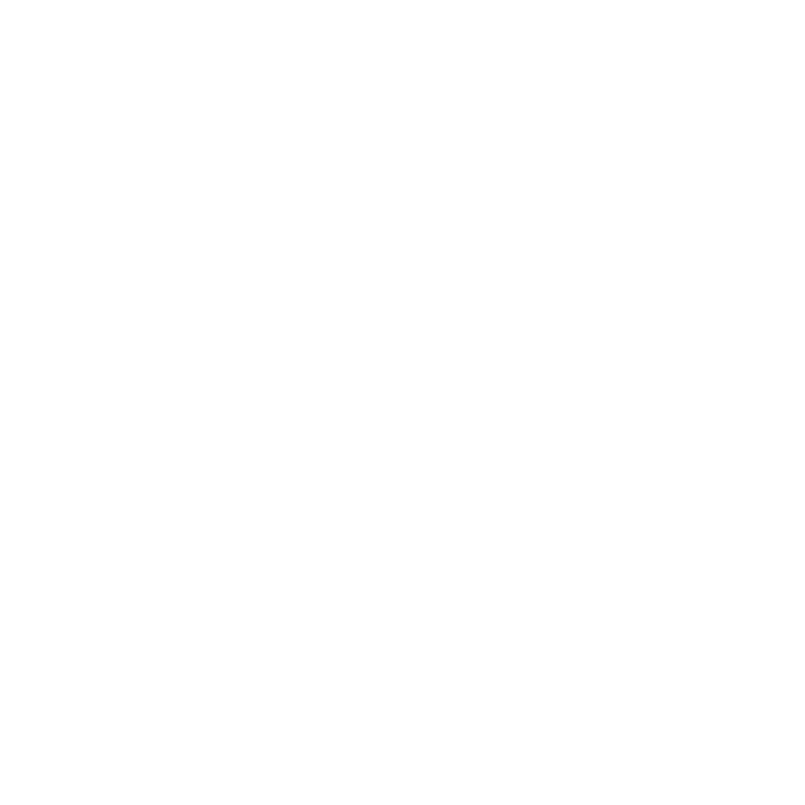
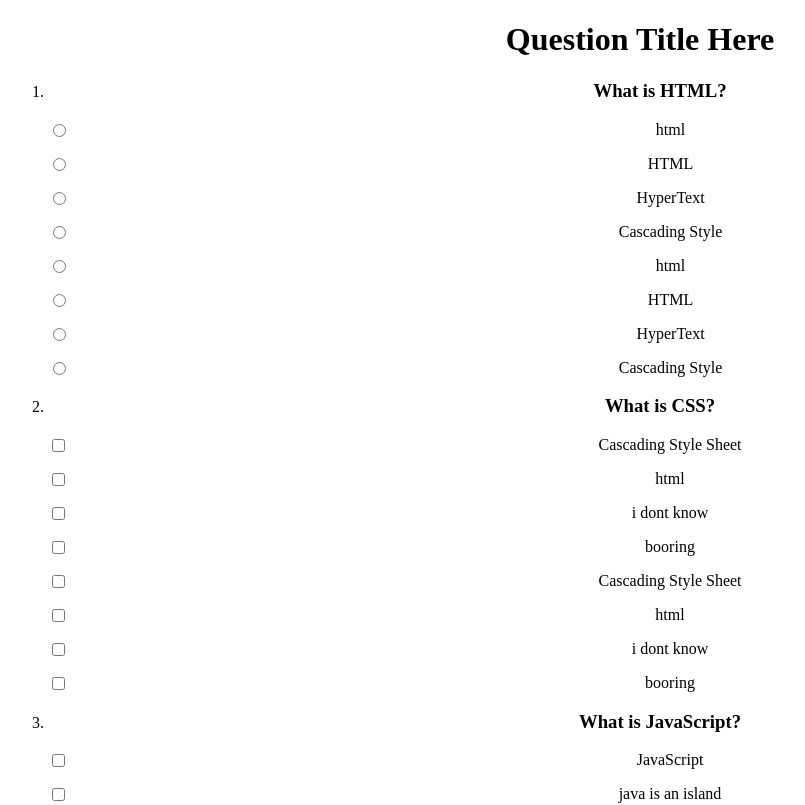
Before and after one commit to Codaisseur15/Frontend, a React (Create React App) app: page /quiz in a window 1280 px wide. Shown: the top 805 px of the page, without its empty margins (0-805 px from the left). Built offline with nearby package versions, Linux system fonts and the light colour scheme.

Commit message:
made the questions container into quiz for clarity, and the class from questions component is renamed to questions, because was previously unchanged from CheckboxAnswer

```diff
--- a/src/App.js
+++ b/src/App.js
@@ -4,7 +4,7 @@
 
 //Pages
 import LoginPage from './containers/LoginPage'
-import Question from './containers/Question'
+import Quiz from './containers/Quiz'
 import SubmitForm  from './components/SubmitButton'
 import ResultStudent from './components/ResultStudent'
 import QuizCreator from './containers/QuizCreator'
@@ -23,7 +23,7 @@
           <Route exact path="/login" component={LoginPage} />
           <Route exact path="/Quizcreator" component={QuizCreator} />
           <Route exact path="/" render={ () => <Redirect to="/login" /> } />
-          <Route exact path="/question" component={Question} />
+          <Route exact path="/quiz" component={Quiz} />
           <Route exact path="/responses" component={SubmitForm} />
           <Route exact path="/student_quiz_result" component={ResultStudent} />
           <Route exact path="/teacher/result" component={ResultTeacher} />
--- a/src/components/Questions.js
+++ b/src/components/Questions.js
@@ -151,7 +151,7 @@
 }
 
 
-class CheckboxAnswer extends PureComponent {
+class Questions extends PureComponent {
   static PropTypes = {
       quizes: PropTypes.objectOf(PropTypes.shape({
         title: PropTypes.string.isRequired,
@@ -191,4 +191,4 @@
     )
   }
 }
-export default CheckboxAnswer
+export default Questions
--- a/src/containers/Question.js
+++ b/src/containers/Quiz.js
@@ -3,7 +3,7 @@
 import QuestionTitle from '../components/QuestionTitle'
 import Questions from '../components/Questions'
 
-class Question extends PureComponent {
+class Quiz extends PureComponent {
   static propTypes = {
     content: PropTypes.string.isRequired,
   }
@@ -18,4 +18,4 @@
   }
 }
 
-export default Question
+export default Quiz
```
Also changed, not shown: src/routers/index.js (deleted, +0 -13 lines), src/routers/submitButton.js (deleted, +0 -17 lines).
